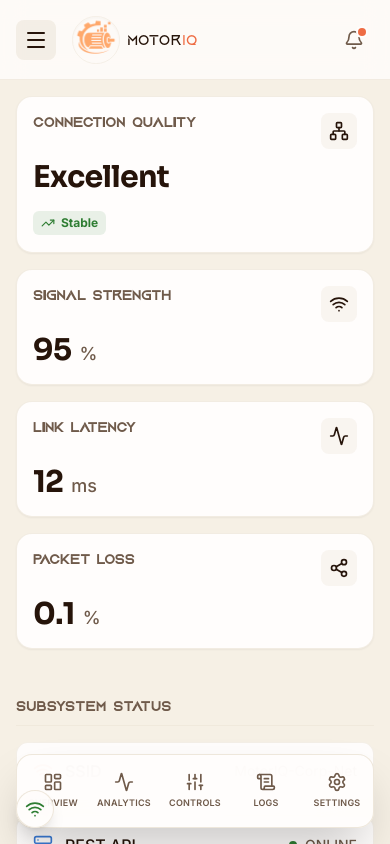
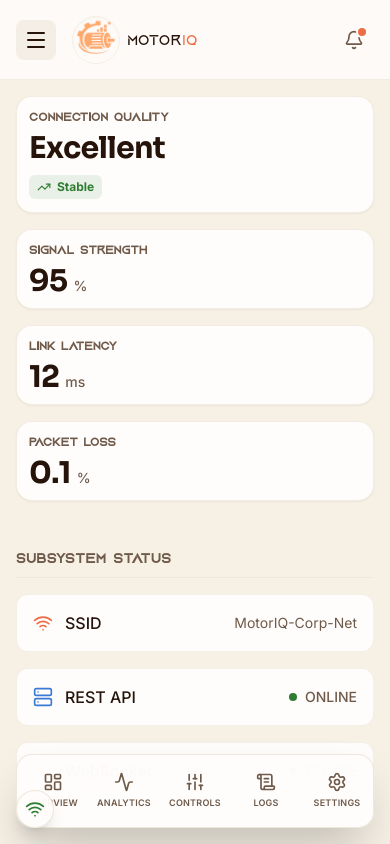
Before and after one commit to KUKI-Boi/MotorIQ, a React (Vite) app: page /network in a window 390 px wide. Built offline with nearby package versions, Linux system fonts and the light colour scheme; no server answers.

Commit message:
style: fix metric card overflow by centering content vertically and tightening leading

```diff
--- a/src/components/ui/metric/index.tsx
+++ b/src/components/ui/metric/index.tsx
@@ -34,21 +34,21 @@
 
 export const MetricCard = React.forwardRef<HTMLDivElement, MetricCardProps>(
   ({ className, title, value, unit, icon: Icon, trend, ...props }, ref) => (
-    <div ref={ref} className={cn("p-4 md:p-5 rounded-2xl bg-card border border-navigation/60 shadow-sm flex flex-col justify-between group", className)} {...props}>
-      <div className="flex justify-between items-start mb-2.5">
-        <h4 className="text-sm font-semibold text-text-secondary tracking-wide uppercase">{title}</h4>
+    <div ref={ref} className={cn("p-3 xl:p-4 rounded-2xl bg-card border border-navigation/60 shadow-sm flex flex-col justify-center gap-2 group overflow-hidden", className)} {...props}>
+      <div className="flex justify-between items-center">
+        <h4 className="text-xs xl:text-sm font-semibold text-text-secondary tracking-wide uppercase">{title}</h4>
         {Icon && (
-          <div className="p-2 bg-navigation/30 rounded-lg group-hover:bg-primary/10 transition-colors">
-            <Icon className="w-5 h-5 text-text-primary group-hover:text-primary transition-colors" />
+          <div className="p-1.5 bg-navigation/30 rounded-lg group-hover:bg-primary/10 transition-colors hidden sm:block">
+            <Icon className="w-4 h-4 text-text-primary group-hover:text-primary transition-colors" />
           </div>
         )}
       </div>
-      <div className="flex items-baseline gap-2">
-        <span className="text-3xl md:text-4xl font-sora font-bold tracking-tight text-text-primary">{value}</span>
-        {unit && <span className="text-lg font-medium text-text-secondary">{unit}</span>}
+      <div className="flex items-baseline gap-1.5 xl:gap-2">
+        <span className="text-3xl xl:text-4xl font-sora font-bold tracking-tight text-text-primary leading-none">{value}</span>
+        {unit && <span className="text-sm xl:text-base font-medium text-text-secondary leading-none">{unit}</span>}
       </div>
       {trend && (
-        <div className="mt-4">
+        <div className="mt-1">
           <TrendIndicator {...trend} />
         </div>
       )}
```
